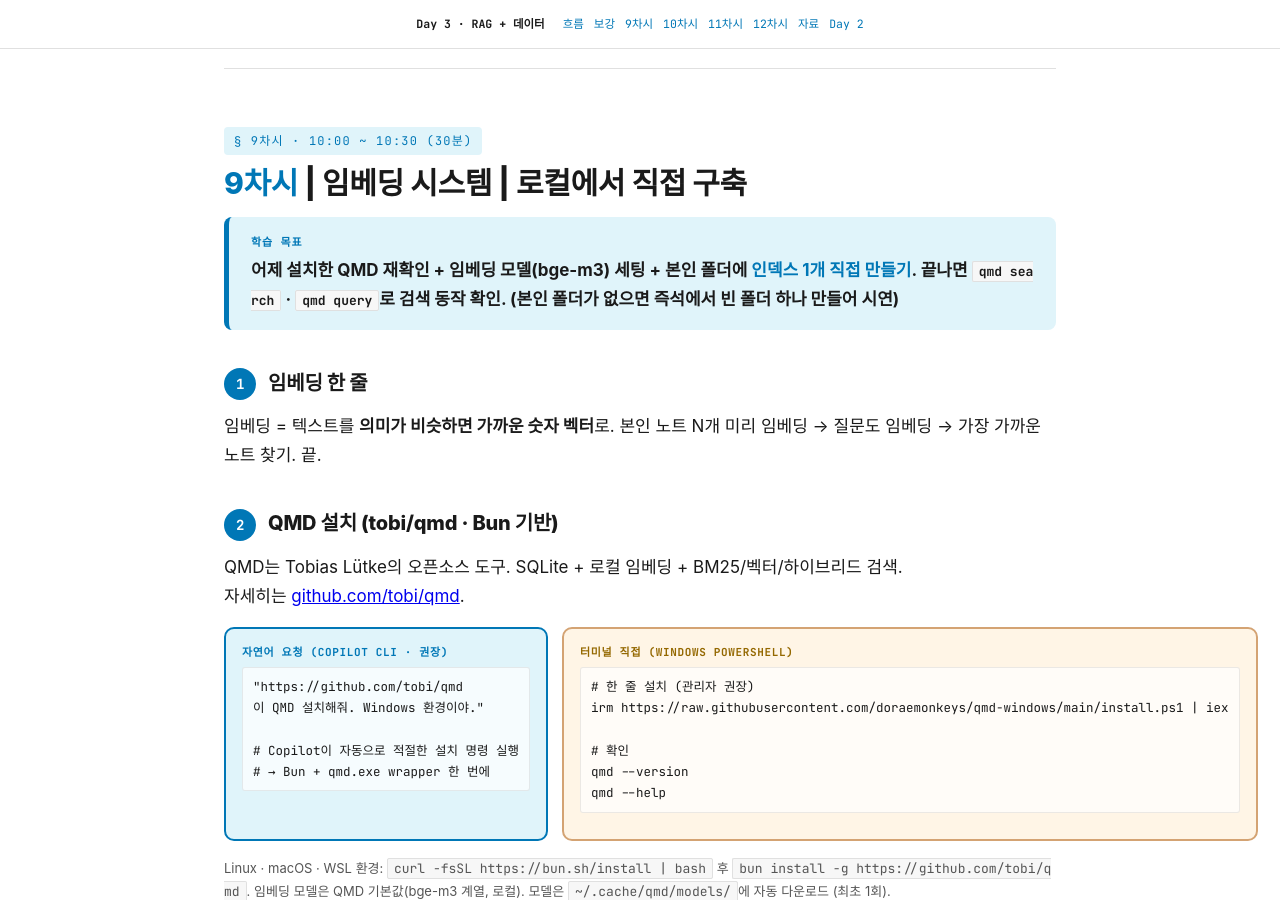
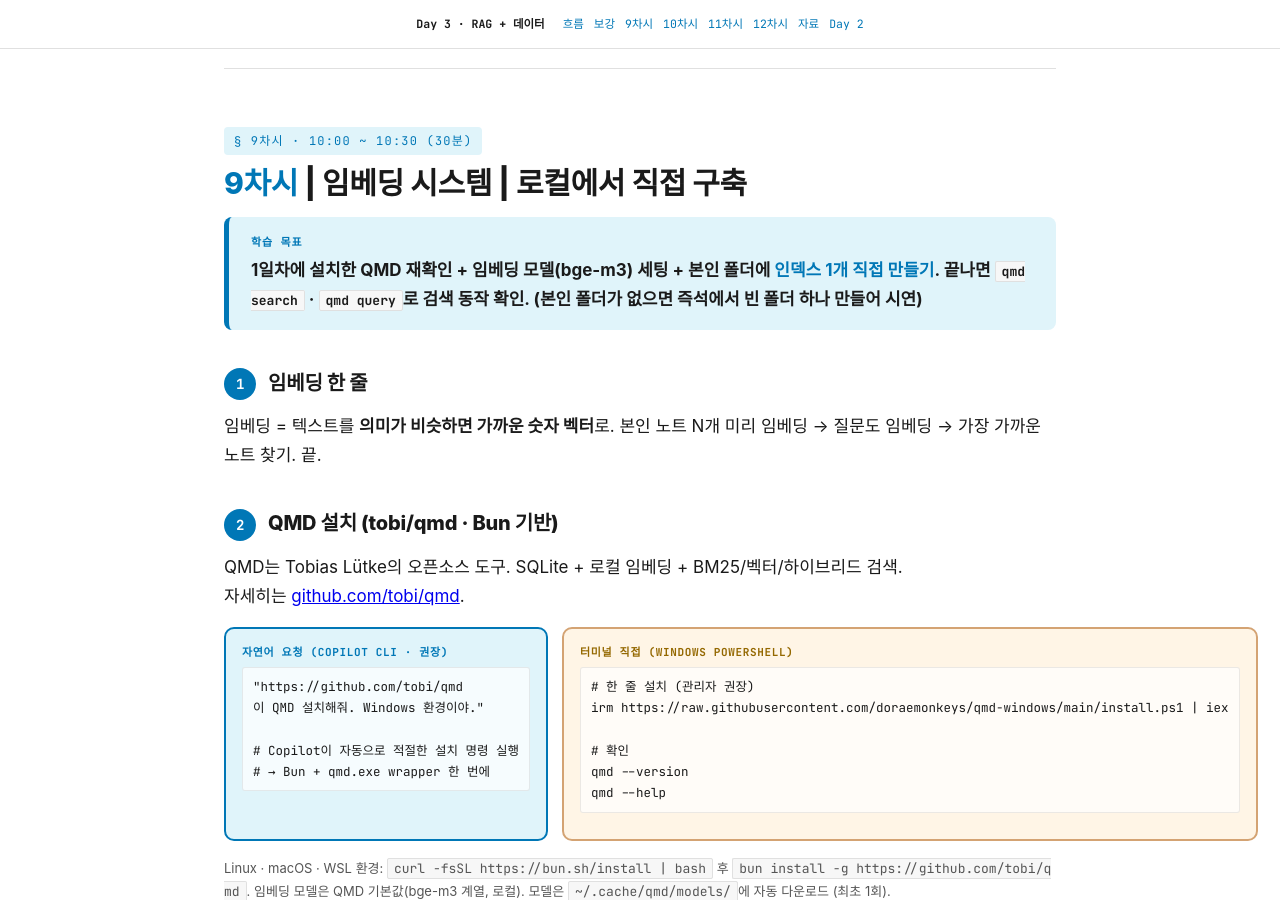
Before and after one commit to daniel8824-del/rag-day3, a Jekyll site: the page docs/index.html, which Jekyll copies as it is, in a window 1280 px wide and 900 px high, scrolled down 8956 px. Built offline with Jekyll 4.4.1, drawn with Linux system fonts in a browser that asks for light colours; some web fonts are replaced.

Commit message:
9차시 학습목표 '어제 설치한 QMD' → '1일차에 설치한 QMD'

```diff
--- a/docs/index.html
+++ b/docs/index.html
@@ -914,7 +914,7 @@ cp -r ~/tmp/csmk/{session-handoff,learn-rule} ~/.copilot/skills/</pre>
 
   <div class="goal">
     <div class="goal-label">학습 목표</div>
-    <div class="goal-text">어제 설치한 QMD 재확인 + 임베딩 모델(bge-m3) 세팅 + 본인 폴더에 <strong>인덱스 1개 직접 만들기</strong>. 끝나면 <code class="inline">qmd search</code> · <code class="inline">qmd query</code>로 검색 동작 확인. (본인 폴더가 없으면 즉석에서 빈 폴더 하나 만들어 시연)</div>
+    <div class="goal-text">1일차에 설치한 QMD 재확인 + 임베딩 모델(bge-m3) 세팅 + 본인 폴더에 <strong>인덱스 1개 직접 만들기</strong>. 끝나면 <code class="inline">qmd search</code> · <code class="inline">qmd query</code>로 검색 동작 확인. (본인 폴더가 없으면 즉석에서 빈 폴더 하나 만들어 시연)</div>
   </div>
 
   <h3><span class="step-num">1</span>임베딩 한 줄</h3>
```
